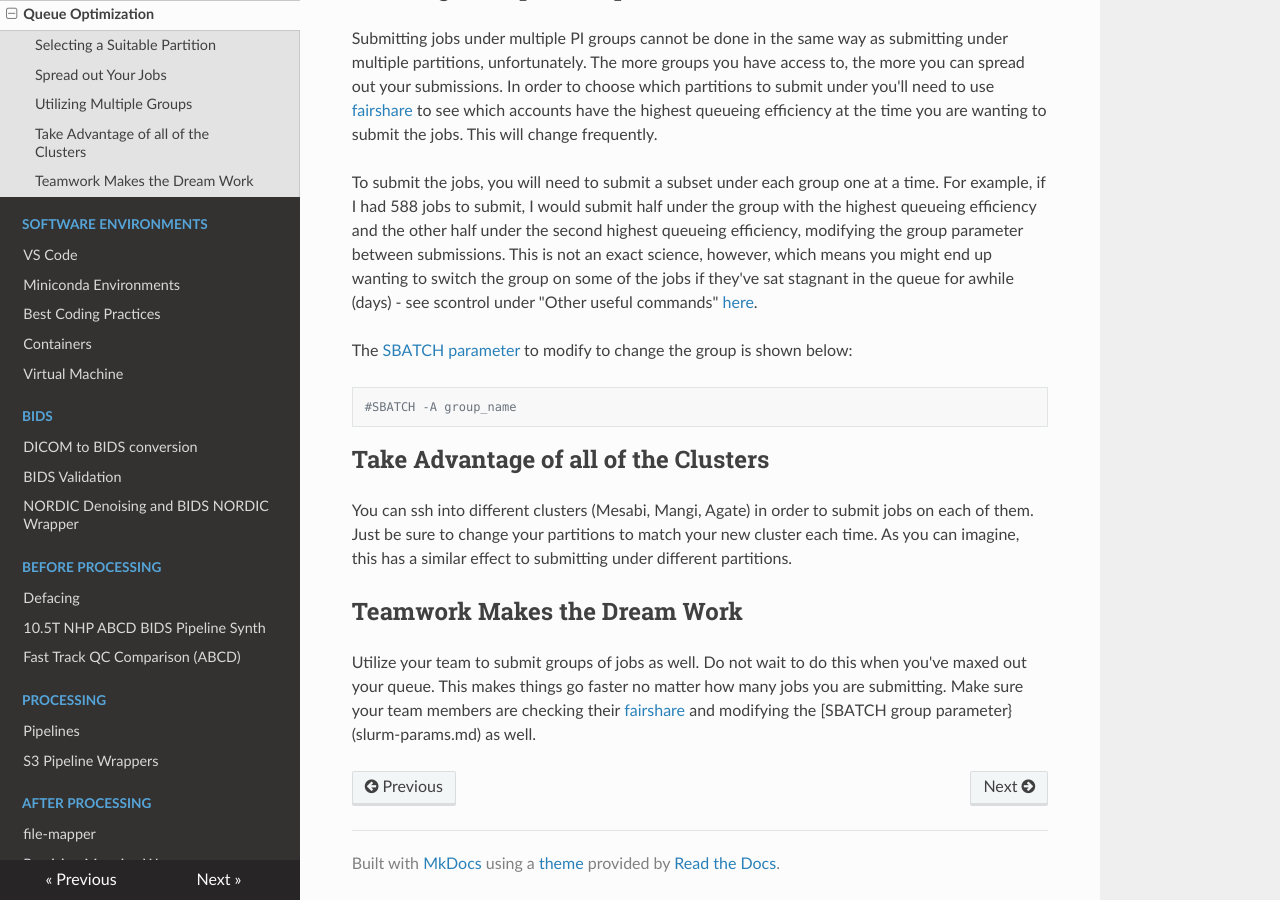
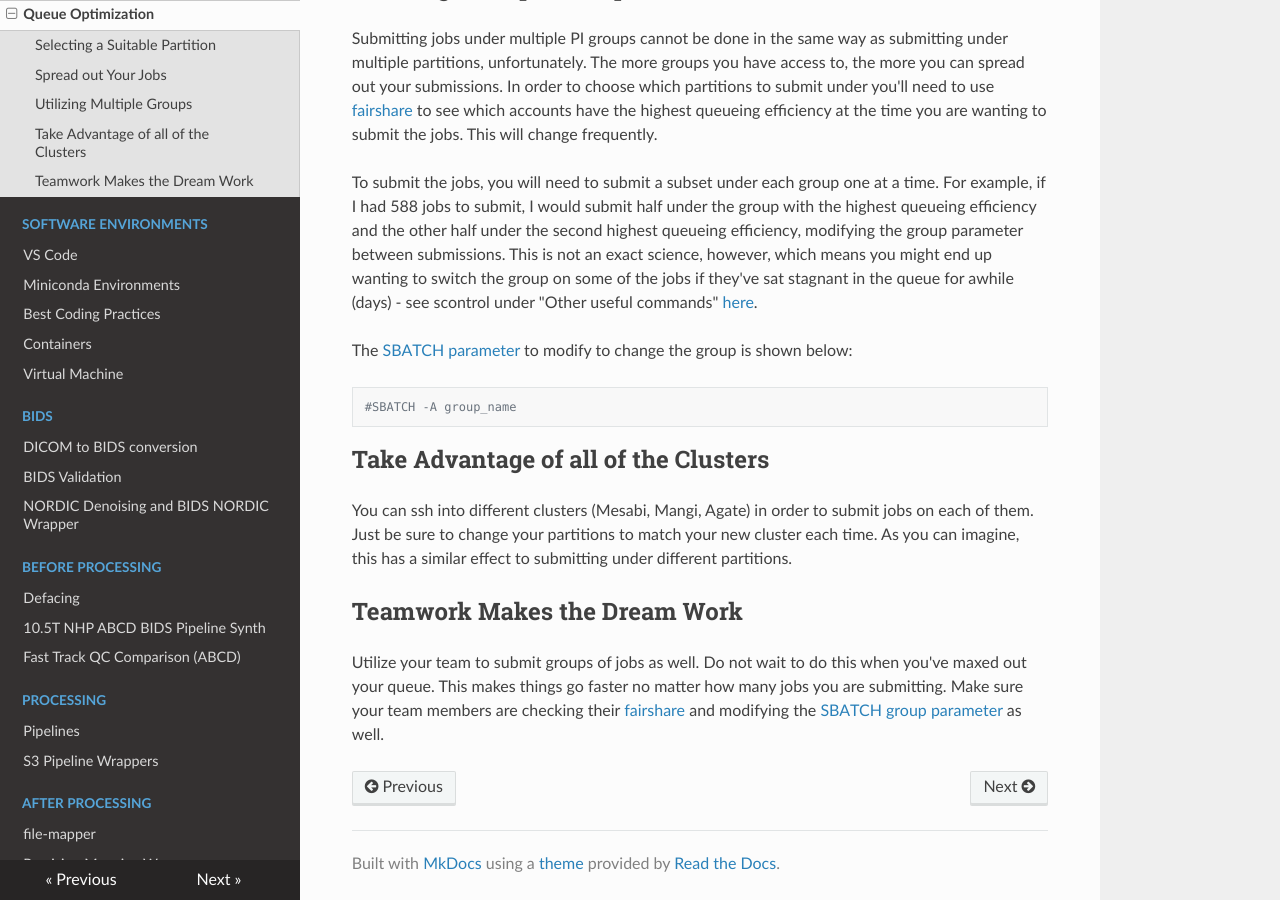
Before and after one commit to DCAN-Labs/cdni-brain, an MkDocs documentation site: the page built from docs/queue-optimization.md, in a window 1280 px wide and 900 px high, scrolled down 1005 px. Built offline with MkDocs 1.6.1, drawn with Linux system fonts in a browser that asks for light colours; nearby versions of some CDN libraries.

Commit message:
Update queue-optimization.md

```diff
--- a/docs/queue-optimization.md
+++ b/docs/queue-optimization.md
@@ -35,4 +35,4 @@ You can ssh into different clusters (Mesabi, Mangi, Agate) in order to submit jo
 
 ## Teamwork Makes the Dream Work
 
-Utilize your team to submit groups of jobs as well. Do not wait to do this when you've maxed out your queue. This makes things go faster no matter how many jobs you are submitting. Make sure your team members are checking their [fairshare](fairshare.md) and modifying the [SBATCH group parameter}(slurm-params.md) as well.
+Utilize your team to submit groups of jobs as well. Do not wait to do this when you've maxed out your queue. This makes things go faster no matter how many jobs you are submitting. Make sure your team members are checking their [fairshare](fairshare.md) and modifying the [SBATCH group parameter](slurm-params.md) as well.
```
